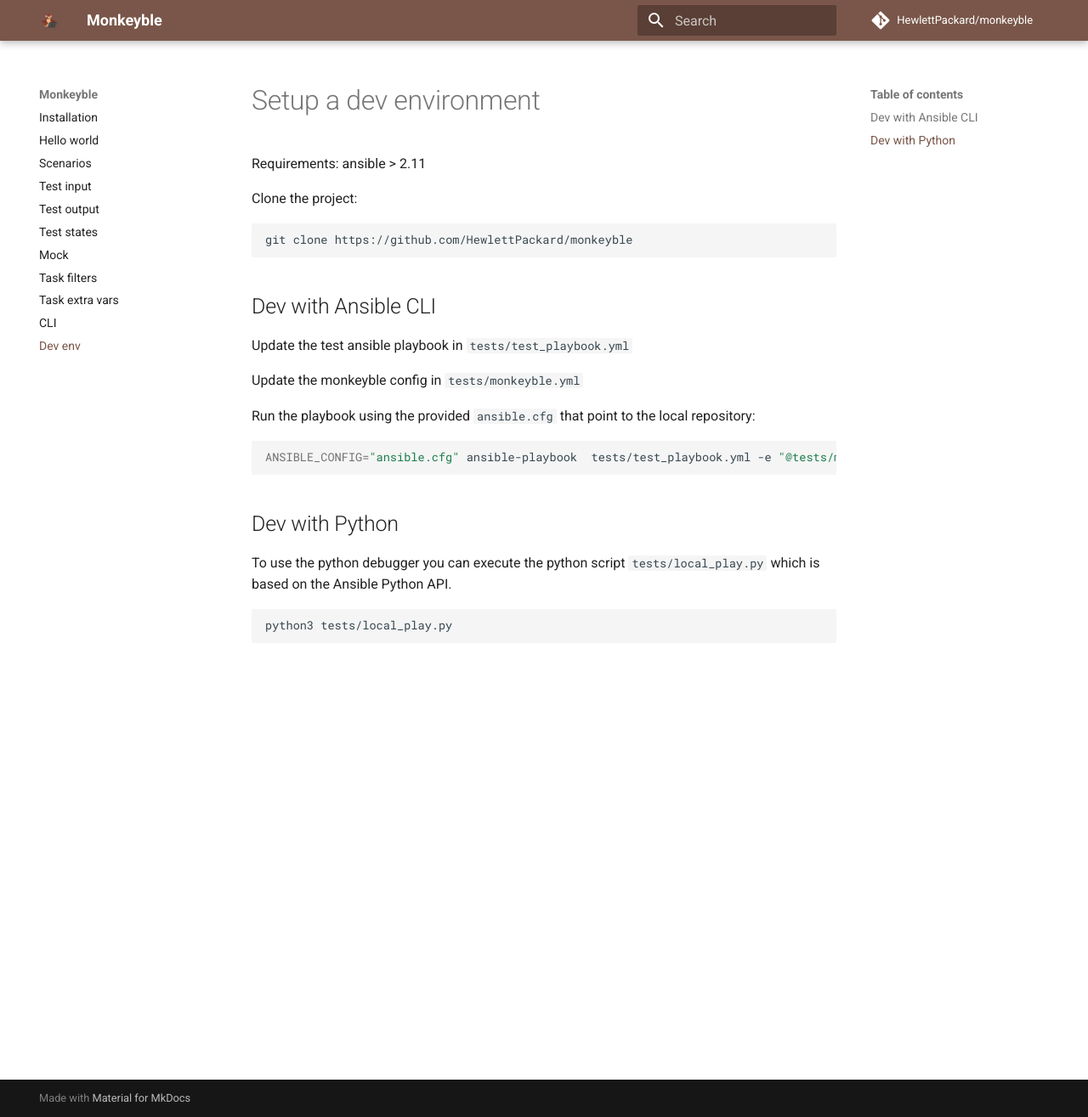
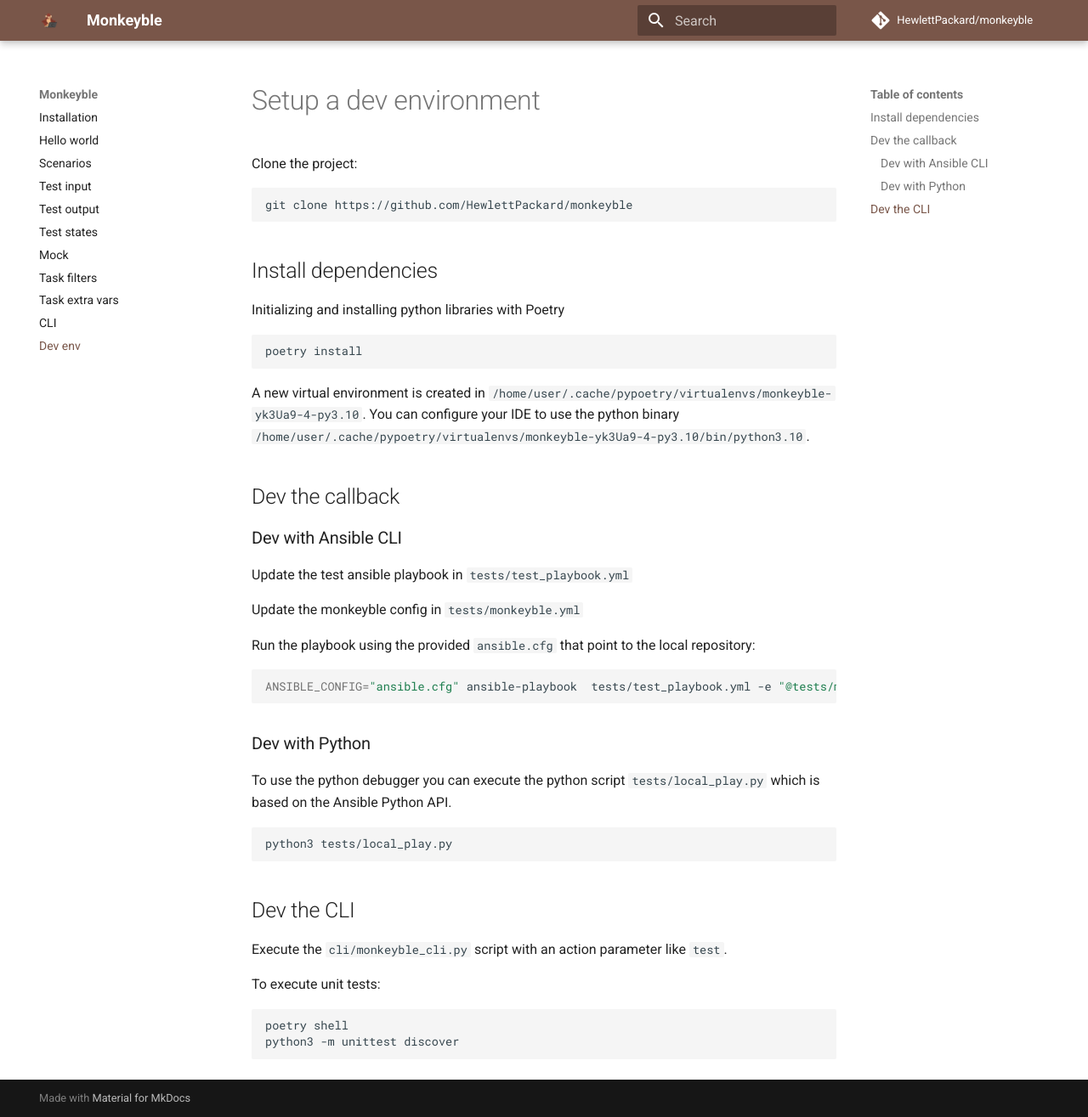
Before and after one commit to HewlettPackard/monkeyble, an MkDocs documentation site: the page built from docs/dev_env.md, in a window 1280 px wide and 1315 px high. Shown: the whole window at 85% size. Built offline with MkDocs 1.6.1 and Material for MkDocs 9.7.7, drawn with Linux system fonts in a browser that asks for light colours; comment, search, counter and statistics services are not loaded; the version menu is left out.

Commit message:
switch to poetry to manage dependencies

````diff
--- a/docs/dev_env.md
+++ b/docs/dev_env.md
@@ -1,13 +1,23 @@
 # Setup a dev environment
-
-Requirements: ansible > 2.11
 
 Clone the project:
 ```bash
 git clone https://github.com/HewlettPackard/monkeyble
 ```
 
-## Dev with Ansible CLI
+## Install dependencies
+
+Initializing and installing python libraries with Poetry
+```
+poetry install
+```
+
+A new virtual environment is created in `/home/user/.cache/pypoetry/virtualenvs/monkeyble-yk3Ua9-4-py3.10`.
+You can configure your IDE to use the python binary `/home/user/.cache/pypoetry/virtualenvs/monkeyble-yk3Ua9-4-py3.10/bin/python3.10`.
+
+## Dev the callback
+
+### Dev with Ansible CLI
 
 Update the test ansible playbook in `tests/test_playbook.yml`
 
@@ -18,9 +28,19 @@
 ANSIBLE_CONFIG="ansible.cfg" ansible-playbook  tests/test_playbook.yml -e "@tests/monkeyble.yml" -e "monkeyble_scenario=validate_test_1"
 ```
 
-## Dev with Python
+### Dev with Python
 
 To use the python debugger you can execute the python script `tests/local_play.py` which is based on the Ansible Python API.
 ```bash
 python3 tests/local_play.py
 ```
+
+## Dev the CLI
+
+Execute the `cli/monkeyble_cli.py` script with an action parameter like `test`.
+
+To execute unit tests:
+```
+poetry shell
+python3 -m unittest discover
+```
--- a/galaxy.yml
+++ b/galaxy.yml
@@ -8,7 +8,7 @@
 name: monkeyble
 
 # The version of the collection. Must be compatible with semantic versioning
-version: 1.1.0
+version: 1.1.1.dev0
 
 # The path to the Markdown (.md) readme file. This path is relative to the root of the collection
 readme: README.md
--- a/requirements.txt
+++ /dev/null
@@ -1,6 +0,0 @@
-mkdocs == 1.4.2
-mkdocs-material == 8.5.10
-mike == 1.1.2
-ansible == 6.6.0
-tabulate == 0.9.0
-PyYAML == 6.0
--- a/setup.py
+++ b/setup.py
@@ -10,7 +10,7 @@
 setup(
     name='monkeyble',
     description='End-to-end testing framework for Ansible',
-    version='1.1.0',
+    version='1.1.1.dev0',
     long_description=long_description,
     long_description_content_type='text/markdown',
     packages=find_packages(exclude=['contrib', 'docs', 'tests']),
````
Also changed, not shown: pyproject.toml (added, +21 -0 lines), 1 other file.
